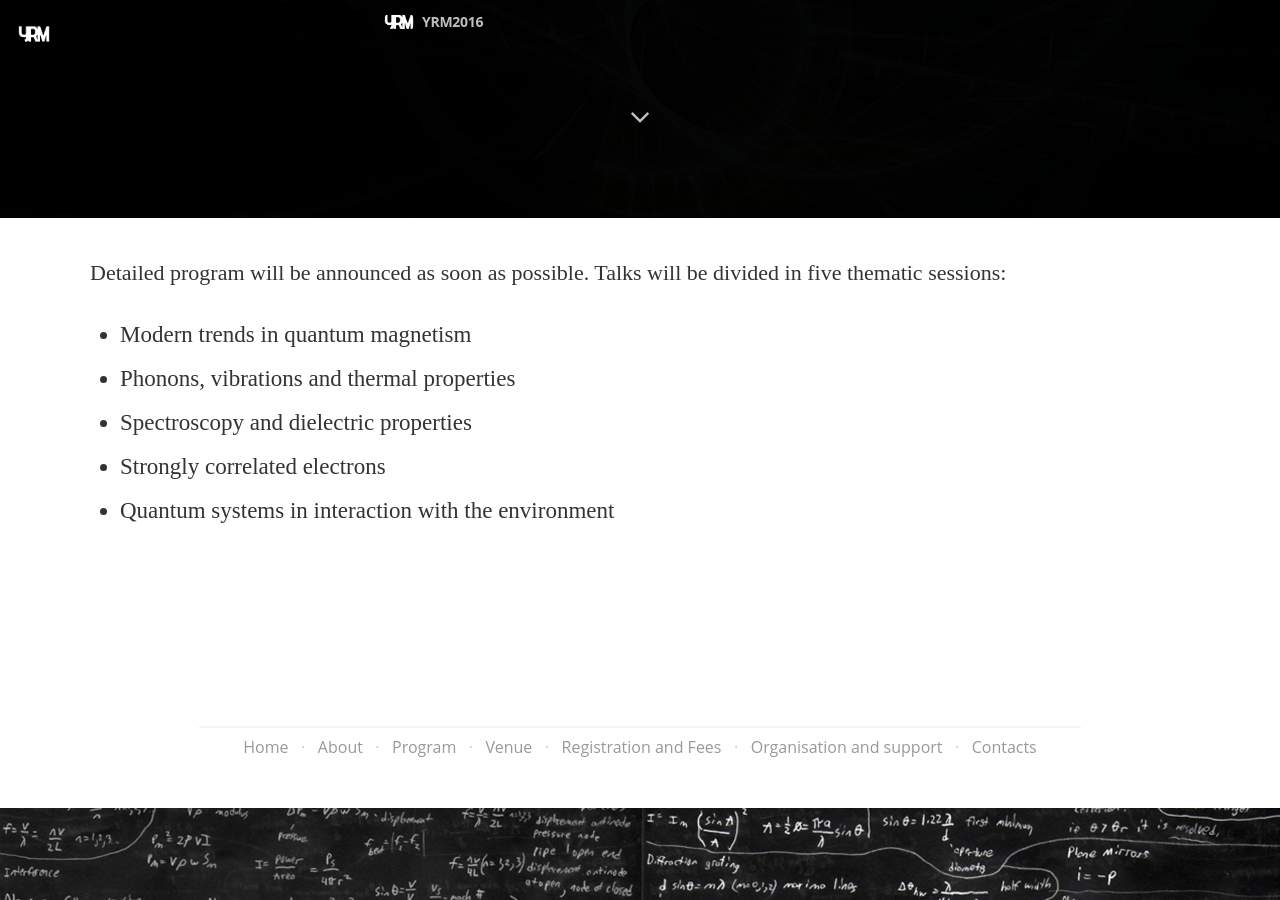
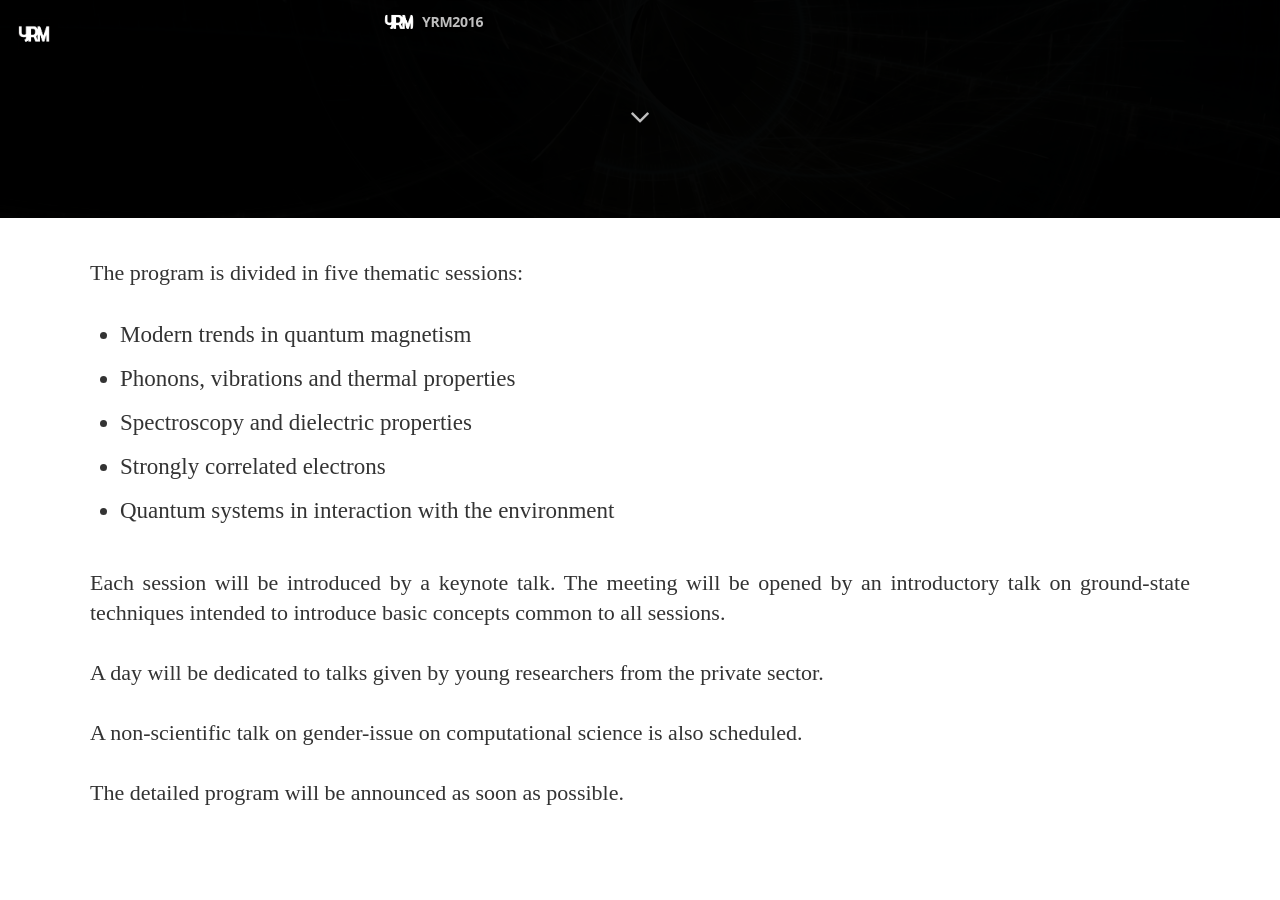
Before and after one commit to yrm2016/Website-source, a Jekyll site: the page built from program.md, in a window 1280 px wide and 900 px high, scrolled down 682 px. Built offline with Jekyll 4.4.1, drawn with Linux system fonts in a browser that asks for light colours; nearby versions of some CDN libraries; some web fonts are replaced; Markdown is read by kramdown in place of the engine named in the settings.

Commit message:
Update program.md

```diff
--- a/program.md
+++ b/program.md
@@ -4,11 +4,19 @@ title: Program and Speakers
 permalink: /program/
 image: /assets/images/maxresdefault.jpg
 ---
-
-Detailed program will be announced as soon as possible. Talks will be divided in five thematic sessions:
+The program is divided in five thematic sessions:
 
 * Modern trends in quantum magnetism
 * Phonons, vibrations and thermal properties
 * Spectroscopy and dielectric properties
 * Strongly correlated electrons
 * Quantum systems in interaction with the environment
+
+Each session will be introduced by a keynote talk.
+The meeting will be opened by an introductory talk on ground-state techniques intended to introduce basic concepts common to all sessions.
+
+A day will be dedicated to talks given by young researchers from the private sector.
+
+A non-scientific talk on gender-issue on computational science is also scheduled.
+
+The detailed program will be announced as soon as possible.
```
